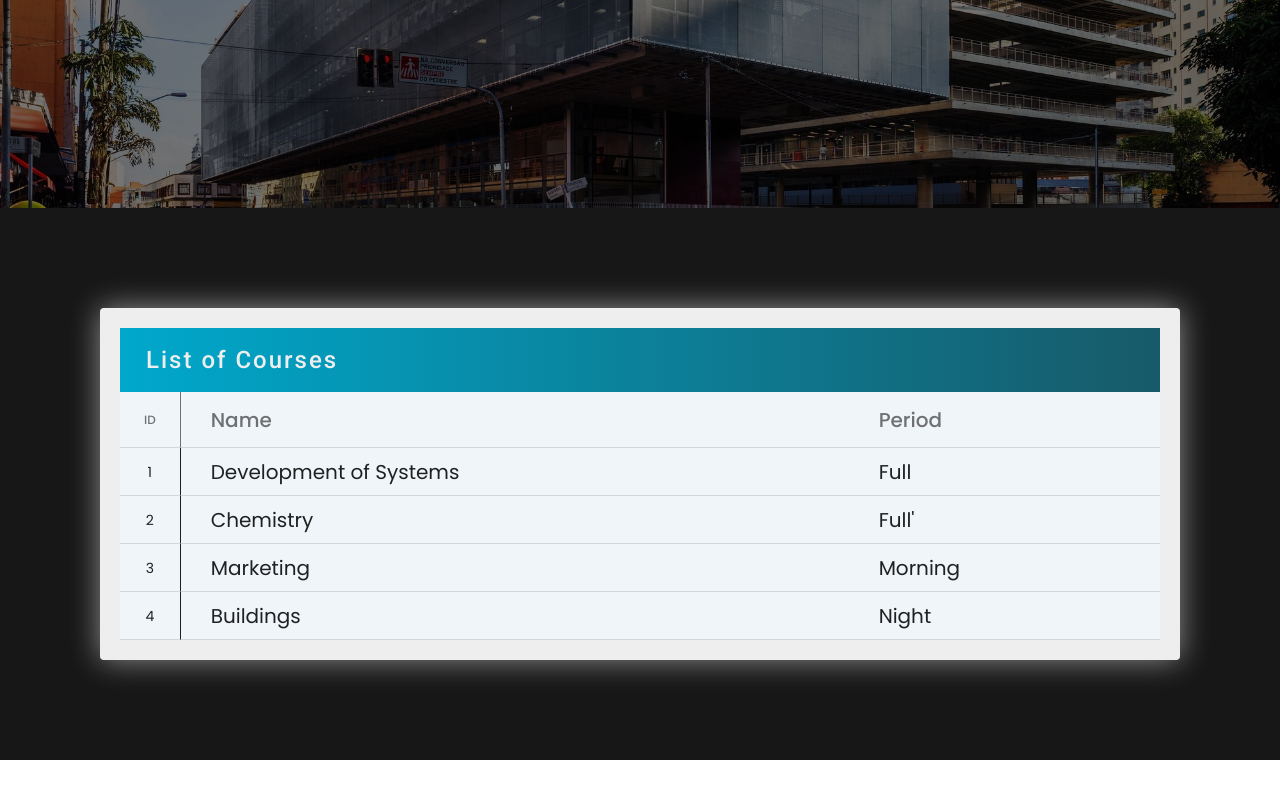
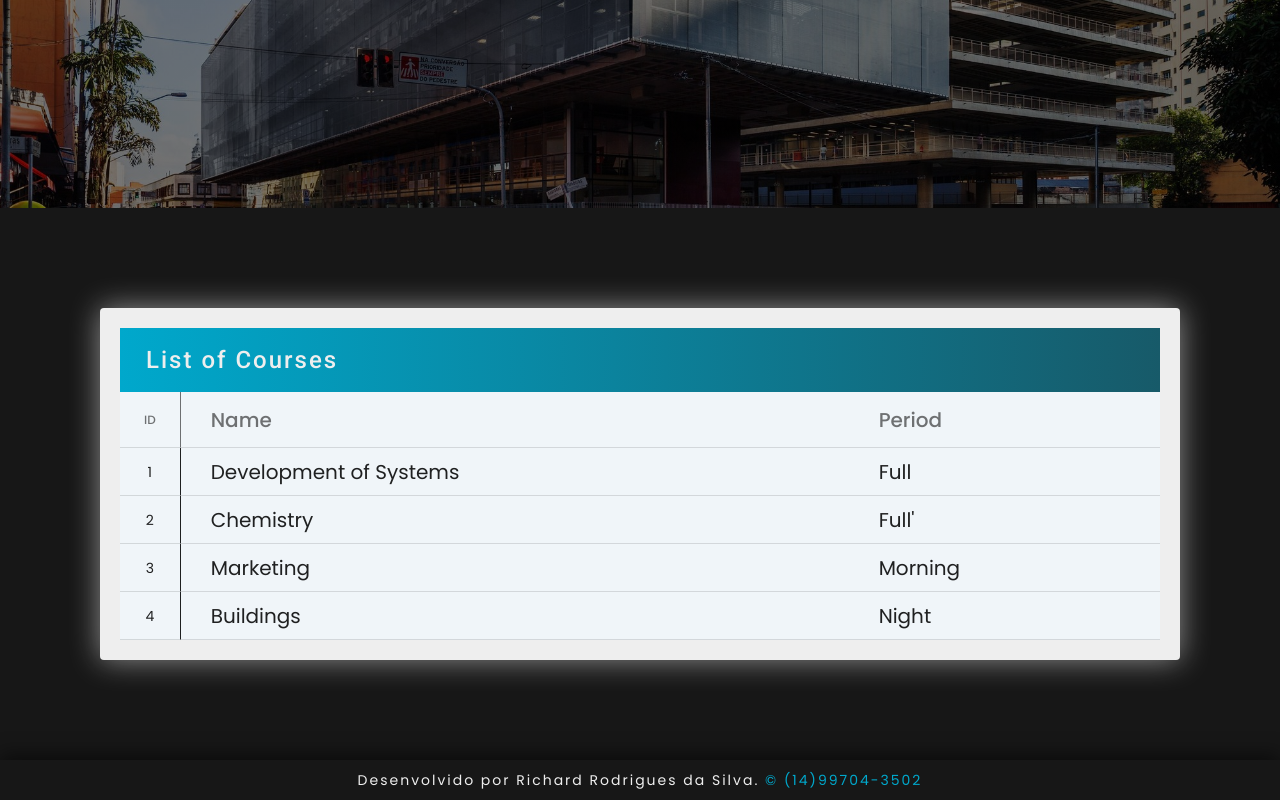
Before and after one commit to souorichard/courseUI, an Angular app: page /courses in a window 1280 px wide. Shown: the part 464-1264 px from the top of the page. Before the commit the page ends 1224 px from the top, so only its background shows below. Built offline with nearby package versions, Linux system fonts and the light colour scheme.

Commit message:
Desenvolvimento do Footer

```diff
--- a/src/app/app.component.html
+++ b/src/app/app.component.html
@@ -7,5 +7,8 @@
   </ul>
 </mat-toolbar>
 
+<router-outlet></router-outlet>
 
-<router-outlet></router-outlet>
+<footer>
+  <p>Desenvolvido por Richard Rodrigues da Silva. <span>&copy; (14)99704-3502</span></p>
+</footer>
--- a/src/app/app.component.scss
+++ b/src/app/app.component.scss
@@ -70,3 +70,24 @@ mat-toolbar.sticky {
     }
   }
 }
+
+footer {
+  width: 100%;
+  padding: 10px 100px;
+  display: flex;
+  justify-content: center;
+  align-items: center;
+  background-color: var(--primary);
+  box-shadow: 0 -5px 20px var(--shadow);
+
+  p {
+    margin: 0;
+    color: var(--white);
+    letter-spacing: 2px;
+
+    span {
+      color: var(--blue);
+    }
+  }
+
+}
```
